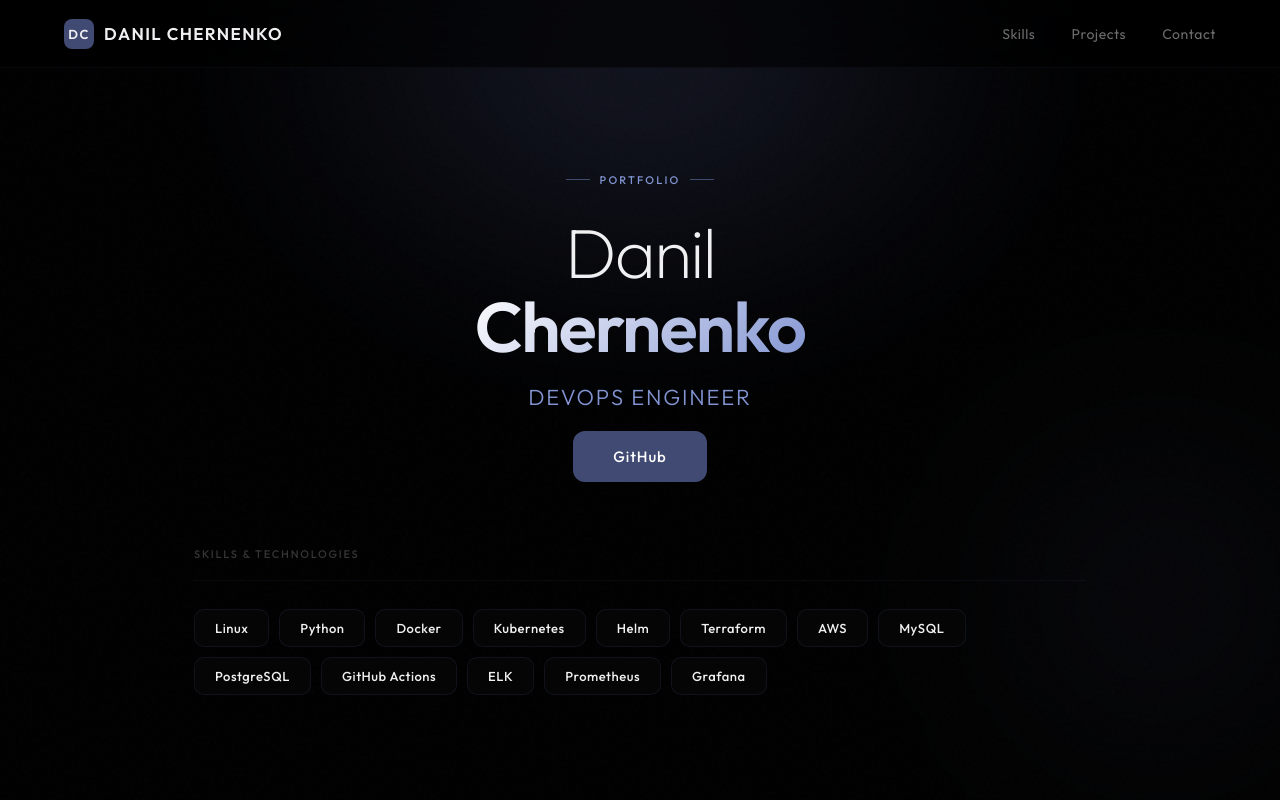
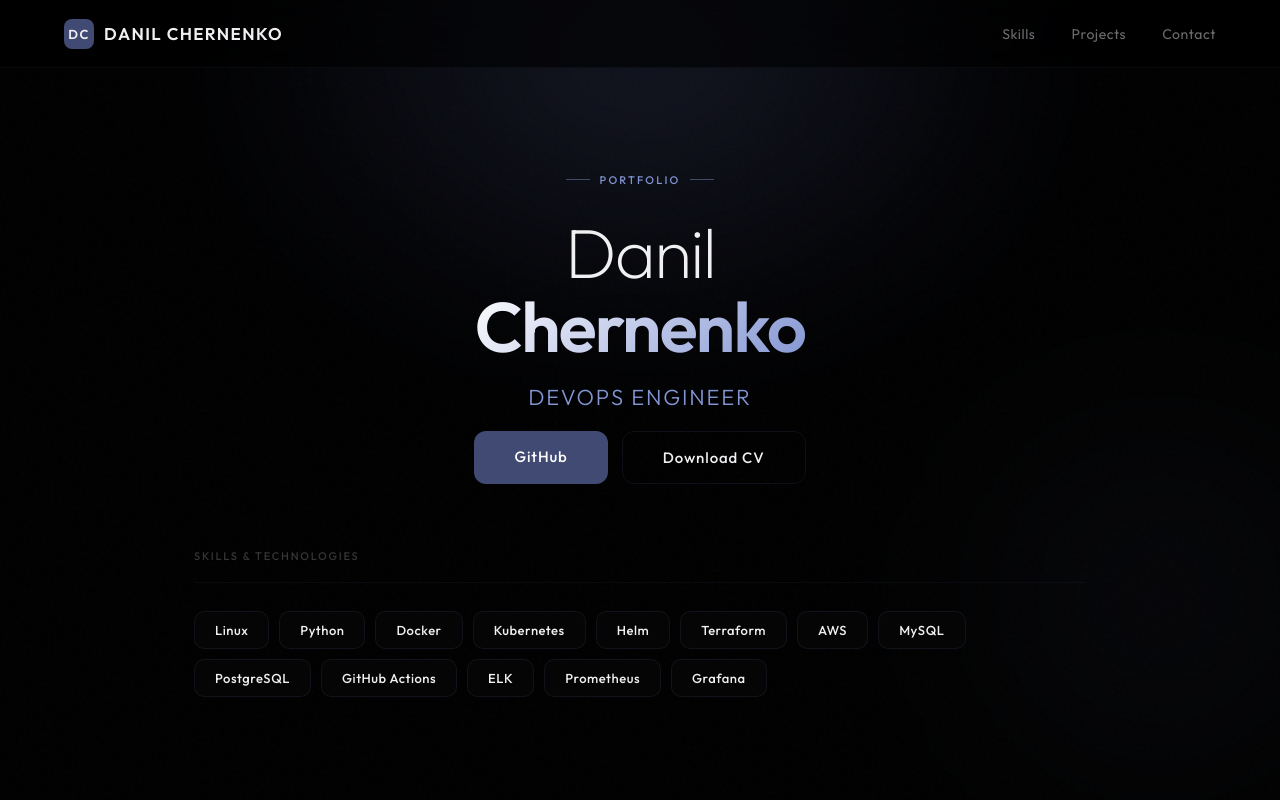
Before and after one commit to cherya05/danilchernenko.github.io, a React (Vite) app: page / in a window 1280 px wide. Shown: the top 800 px of the page. Built offline with nearby package versions, Linux system fonts and the light colour scheme.

Commit message:
Add Download CV button and PDF to portfolio

```diff
--- a/src/App.tsx
+++ b/src/App.tsx
@@ -70,6 +70,9 @@ export default function App() {
             <a className="btn-main" href="https://github.com/cherya05" target="_blank" rel="noreferrer">
               GitHub
             </a>
+            <a className="btn-secondary" href="Danil_Chernenko__CV.pdf" download="Danil_Chernenko__CV.pdf">
+              Download CV
+            </a>
           </div>
         </div>
 
--- a/src/index.css
+++ b/src/index.css
@@ -106,6 +106,7 @@ h1 strong{
 .hero-actions{
   opacity:0;animation:up .7s .4s ease forwards;
   margin-bottom:40px;
+  display:flex;gap:14px;justify-content:center;flex-wrap:wrap;
 }
 .hero-actions .btn-main{
   display:inline-block;
@@ -117,6 +118,17 @@ h1 strong{
 }
 .hero-actions .btn-main:hover{background:var(--brand-mid);box-shadow:0 8px 30px rgba(65,74,115,.38)}
 .hero-actions .btn-main:active{transform:scale(.985)}
+.hero-actions .btn-secondary{
+  display:inline-block;
+  background:transparent;
+  border:1px solid var(--border);
+  border-radius:var(--r);padding:16px 40px;cursor:pointer;
+  font-family:'Outfit',sans-serif;font-size:15px;font-weight:500;letter-spacing:.06em;color:var(--text);
+  text-decoration:none;
+  transition:border-color .2s,background .2s,transform .1s;
+}
+.hero-actions .btn-secondary:hover{border-color:var(--brand-mid);background:rgba(65,74,115,.1)}
+.hero-actions .btn-secondary:active{transform:scale(.985)}
 @keyframes up{from{opacity:0;transform:translateY(18px)}to{opacity:1;transform:none}}
 
 /* SECTION */
```
Also changed, not shown: 1 other file (tests, documents, lock files or other folders).
